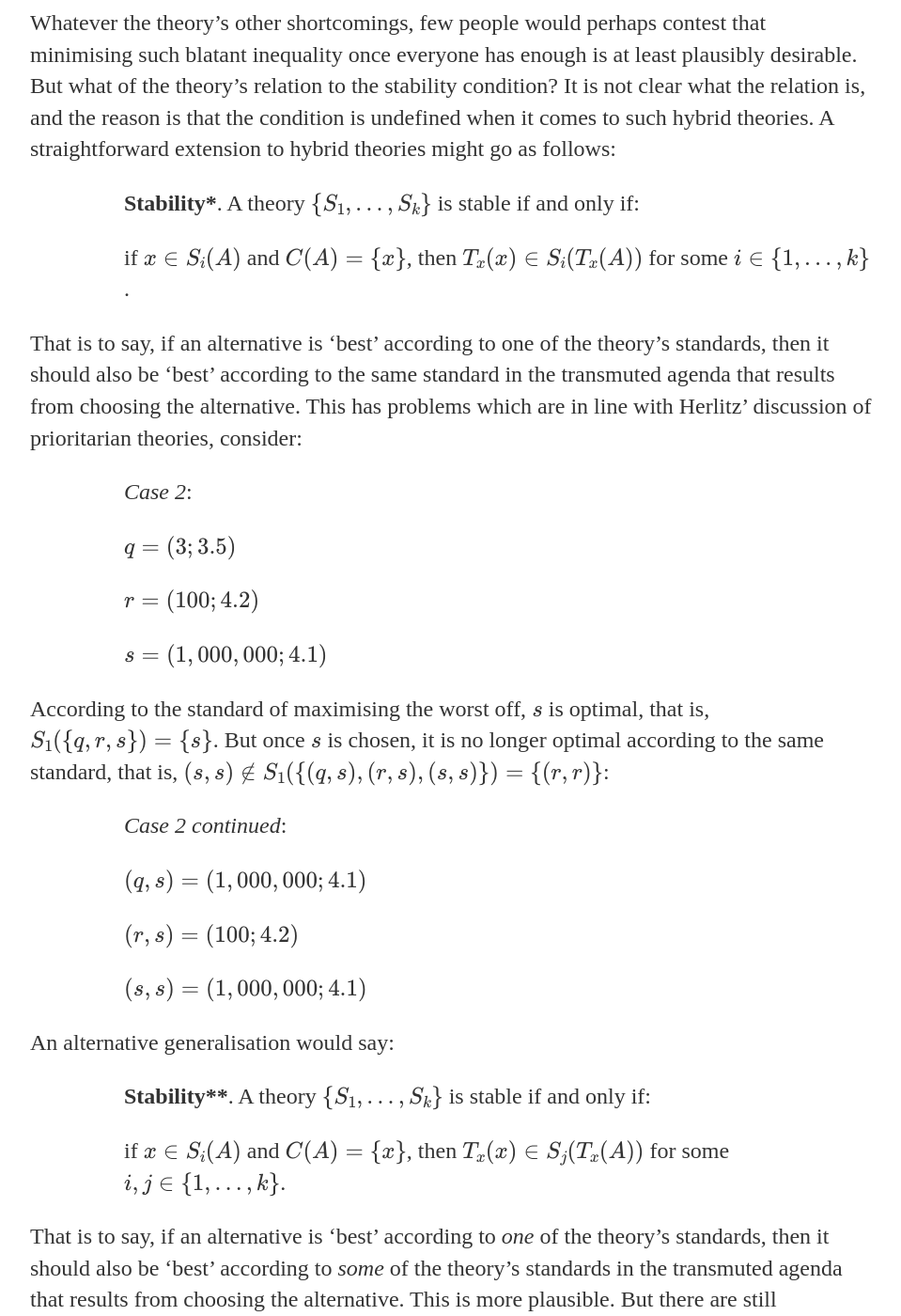
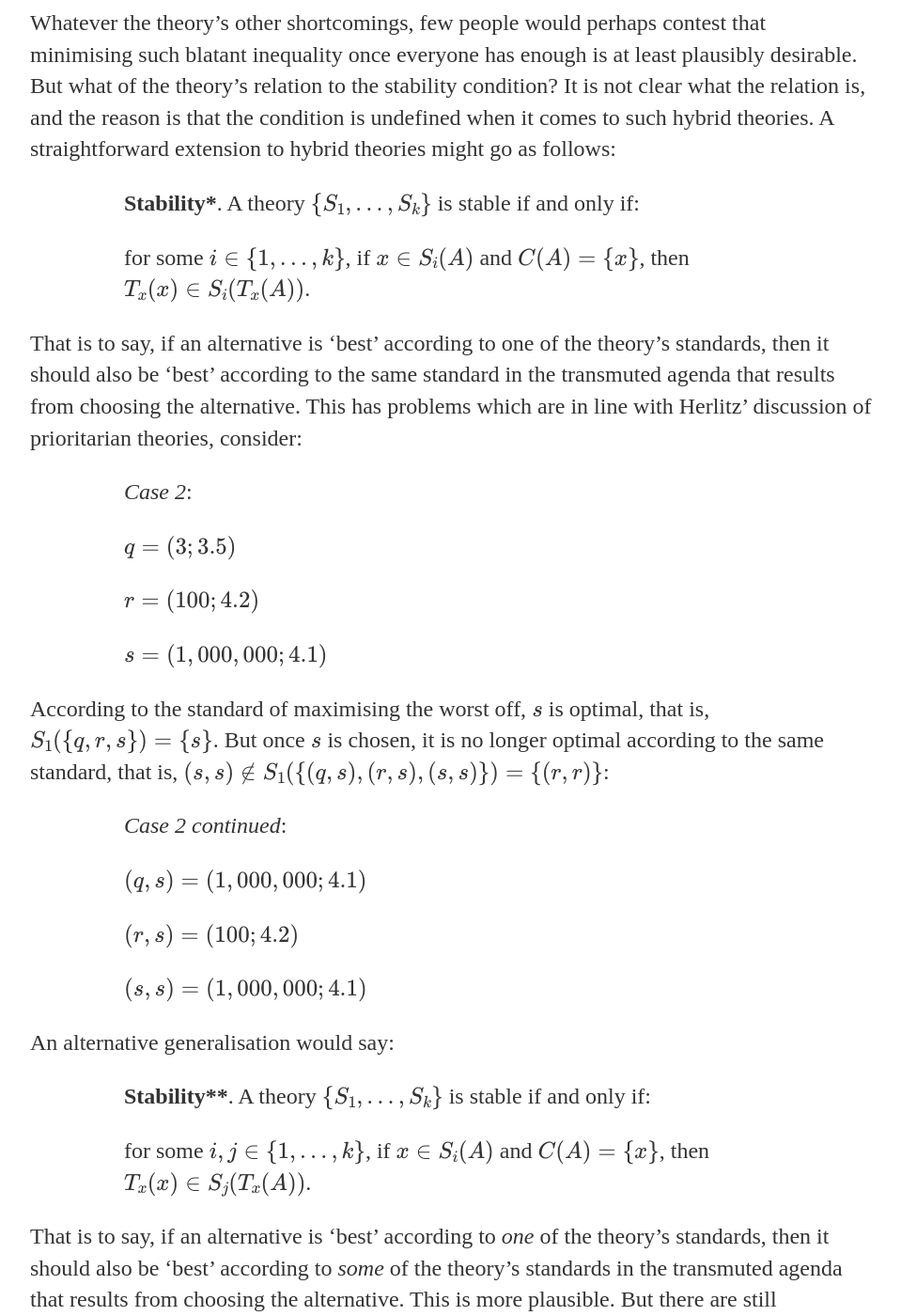
Before and after one commit to uzunovam/uzunovam, a Jekyll site: the page built from _posts/2020-04-28-anders-herlitz-on-unstable-choices.md, in a window 1280 px wide and 1400 px high, scrolled down 7616 px. Shown: the whole window at 94% size, without its empty margins (160-1119 px from the left). Built offline with Jekyll 4.4.1, drawn with Linux system fonts in a browser that asks for light colours.

Commit message:
Update 2020-04-28-anders-herlitz-on-unstable-choices.md

```diff
--- a/_posts/2020-04-28-anders-herlitz-on-unstable-choices.md
+++ b/_posts/2020-04-28-anders-herlitz-on-unstable-choices.md
@@ -110,7 +110,7 @@ that the act of choosing a maximal alternative alone can revert whether this cho
 
 <p style="padding-left:100px;"><strong>Stability*</strong>. A theory \(\{S_{1}, \dots, S_{k}\}\) is stable if and only if:</p>
 
-<p style="padding-left:100px;">if \(x \in S_{i}(A)\) and \(C(A) = \{x\}\), then \(T_{x}(x) \in S_{i}(T_{x}(A))\) for some \(i \in \{1, \dots, k\}\).</p>
+<p style="padding-left:100px;">for some \(i \in \{1, \dots, k\}\), if \(x \in S_{i}(A)\) and \(C(A) = \{x\}\), then \(T_{x}(x) \in S_{i}(T_{x}(A))\).</p>
 
 <p>That is to say, if an alternative is ‘best’ according to one of the theory’s standards, then it should also be ‘best’ according to the same standard in the transmuted agenda that results from choosing the alternative. This has problems which are in line with Herlitz’ discussion of prioritarian theories, consider:</p>
 
@@ -136,7 +136,7 @@ that the act of choosing a maximal alternative alone can revert whether this cho
 
 <p style="padding-left:100px;"><strong>Stability**</strong>. A theory \(\{S_{1}, \dots, S_{k}\}\) is stable if and only if:</p>
 
-<p style="padding-left:100px;">if \(x \in S_{i}(A)\) and \(C(A) = \{x\}\), then \(T_{x}(x) \in S_{j}(T_{x}(A))\) for some \(i,j \in \{1, \dots, k\}\).</p>
+<p style="padding-left:100px;">for some \(i,j \in \{1, \dots, k\}\), if \(x \in S_{i}(A)\) and \(C(A) = \{x\}\), then \(T_{x}(x) \in S_{j}(T_{x}(A))\).</p>
 
 <p>That is to say, if an alternative is ‘best’ according to <cite>one</cite> of the theory’s standards, then it should also be ‘best’ according to <cite>some</cite> of the theory’s standards in the transmuted agenda that results from choosing the alternative. This is more plausible. But there are still problems. For example, stability** is violated in Case 2: even though \(s\) is optimal according to the first standard, once it has been chosen it is no longer optimal <cite>neither</cite> according to the first standard <cite>nor</cite> according to the second. That is, once \(s\) is chosen, \((s,s)\) neither maximises the welfare of the worst off agent two, nor minimises inequality.</p>
 
```
